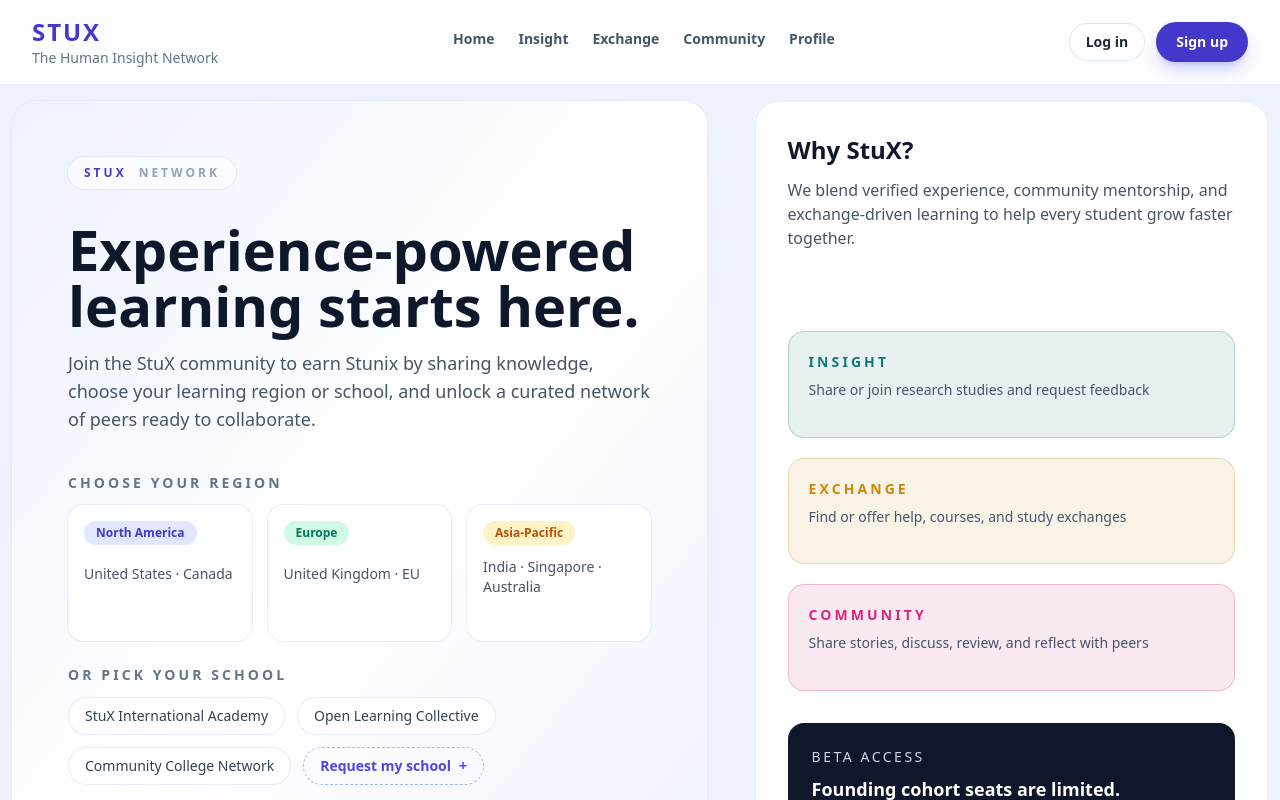
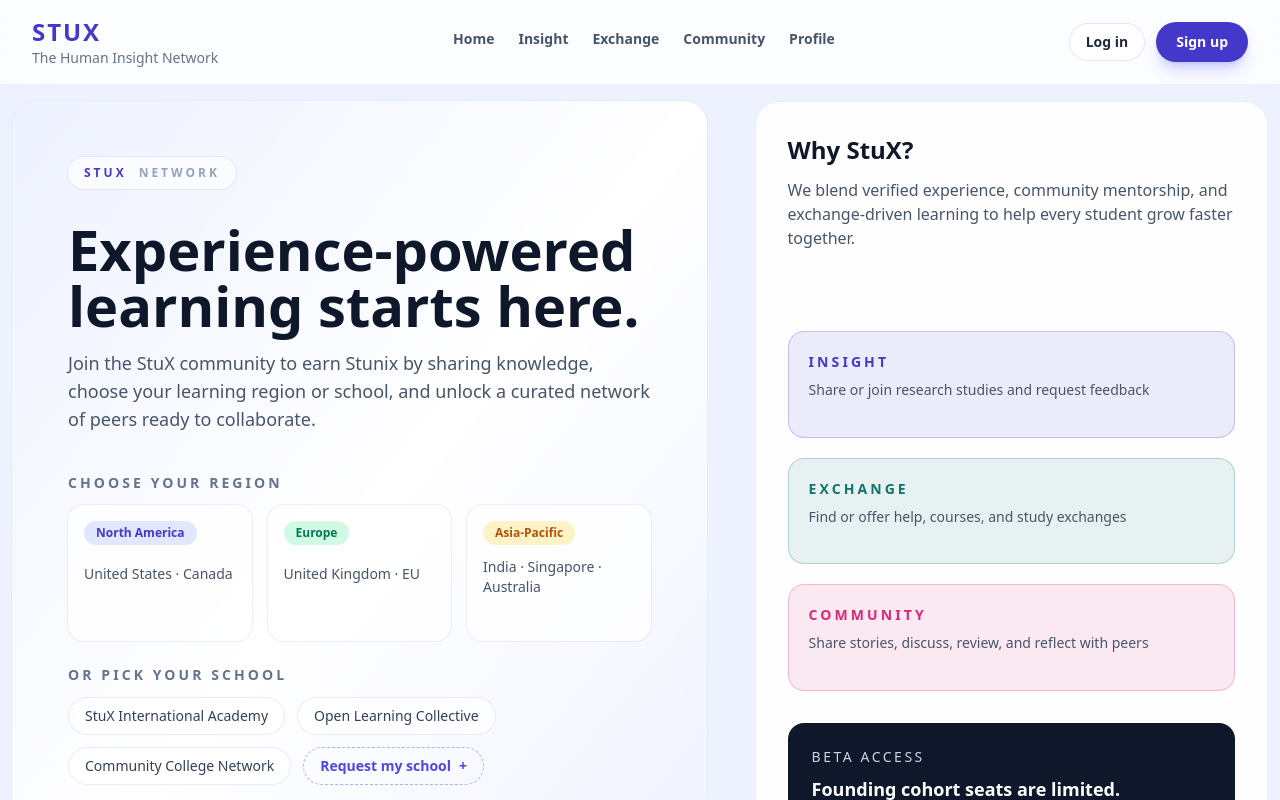
Before and after one commit to triek/stu-x, a Vue app: page / in a window 1280 px wide. Shown: the top 800 px of the page. Built offline with nearby package versions, Linux system fonts and the light colour scheme.

Commit message:
fixing font bugs

```diff
--- a/index.html
+++ b/index.html
@@ -35,9 +35,14 @@
       document.head.appendChild(tailwindCdnScript)
     </script>
 
+    <link rel="preconnect" href="https://fonts.googleapis.com" />
+    <link rel="preconnect" href="https://fonts.gstatic.com" crossorigin />
+    <link
+      rel="stylesheet"
+      href="https://fonts.googleapis.com/css2?family=Inter:wght@400;500;600;700&display=swap"
+    />
+
     <style>
-      @import url('https://fonts.googleapis.com/css2?family=Inter:wght@400;500;600;700&display=swap');
-
       :root {
         color-scheme: light;
         --font-sans: 'Inter', ui-sans-serif, system-ui, -apple-system, BlinkMacSystemFont, 'Segoe UI', sans-serif;
--- a/src/assets/main.css
+++ b/src/assets/main.css
@@ -3,6 +3,10 @@
 @layer base {
   :root {
     --brand-color: #4338ca;
+  }
+
+  body {
+    font-family: var(--font-sans);
   }
 }
 
--- a/src/constants/pillarAccents.js
+++ b/src/constants/pillarAccents.js
@@ -1,8 +1,8 @@
 const BRAND_PRIMARY = '#4338ca'
 
 export const PILLAR_ACCENTS = {
-  insight: '#117a78',
-  exchange: '#ca8a04',
+  insight: '#4338ca',
+  exchange: '#0f766e',
   community: '#db2777',
 }
 
--- a/src/views/HomeView.vue
+++ b/src/views/HomeView.vue
@@ -49,7 +49,7 @@ import { RouterLink } from 'vue-router'
       <span class="text-4xl">🤝</span>
       <h2 class="text-2xl font-semibold text-slate-900">Exchange</h2>
       <p class="text-base text-slate-600">Find mentors or trade study help.</p>
-      <span class="text-sm font-semibold text-brand-exchange">Swap skills · +35 Stunix avg</span>
+      <span class="text-sm font-semibold text-brand">Swap skills · +35 Stunix avg</span>
     </RouterLink>
 
     <!-- Community -->
@@ -59,7 +59,7 @@ import { RouterLink } from 'vue-router'
       <span class="text-4xl">💬</span>
       <h2 class="text-2xl font-semibold text-slate-900">Community</h2>
       <p class="text-base text-slate-600">Discuss, review, and reflect.</p>
-      <span class="text-sm font-semibold text-brand-community">Thoughtful threads · +15 Stunix avg</span>
+      <span class="text-sm font-semibold text-brand">Thoughtful threads · +15 Stunix avg</span>
     </RouterLink>
   </div>
 
@@ -84,4 +84,10 @@ import { RouterLink } from 'vue-router'
 </template>
 
 <style scoped>
+  .shadow-panel {
+    --tw-shadow: var(
+      --pillar-shadow-panel,
+      0 12px 32px -20px rgba(79, 70, 229, 0.35)
+    );
+  }
 </style>
--- a/tailwind.config.js
+++ b/tailwind.config.js
@@ -10,8 +10,8 @@ export default {
       },
       colors: {
         brand: '#4338ca',
-        'brand-insight': '#117a78',
-        'brand-exchange': '#ca8a04',
+        'brand-insight': '#4338ca',
+        'brand-exchange': '#0f766e',
         'brand-community': '#db2777',
       },
       boxShadow: {
```
